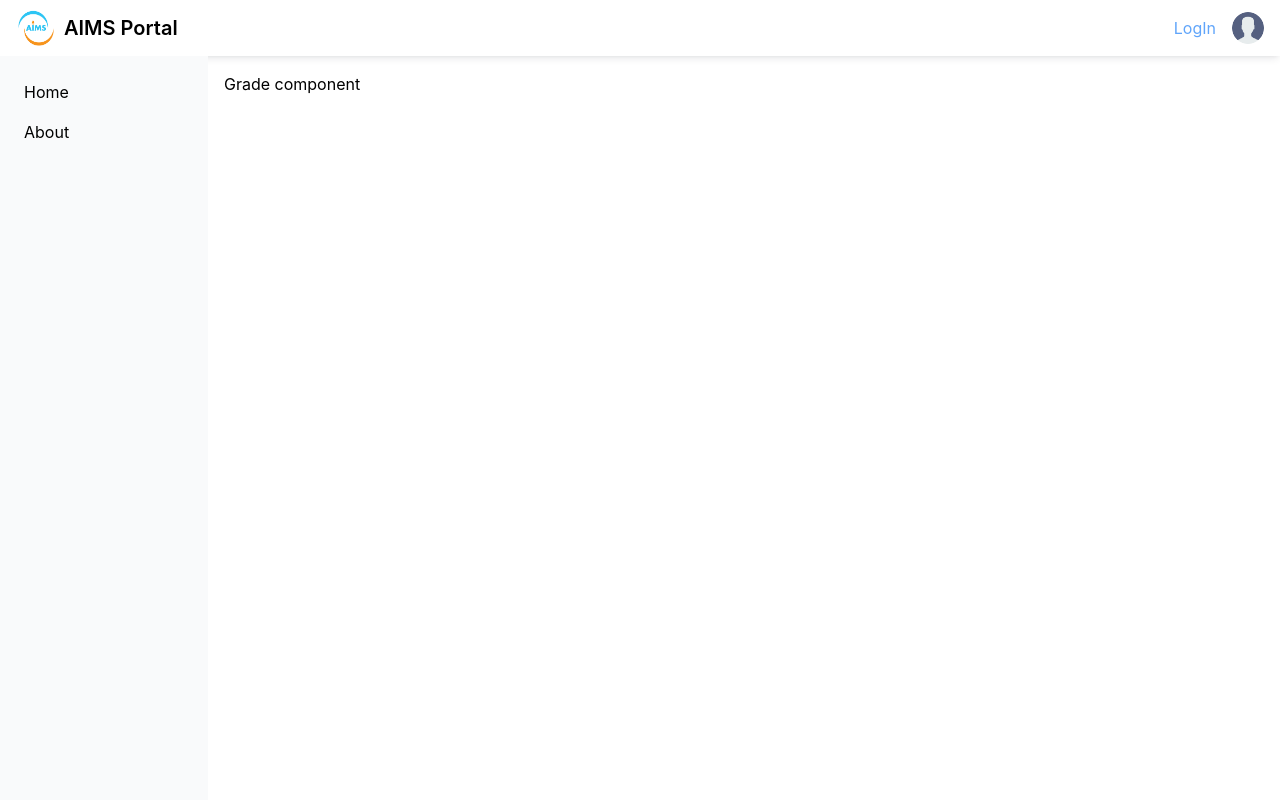
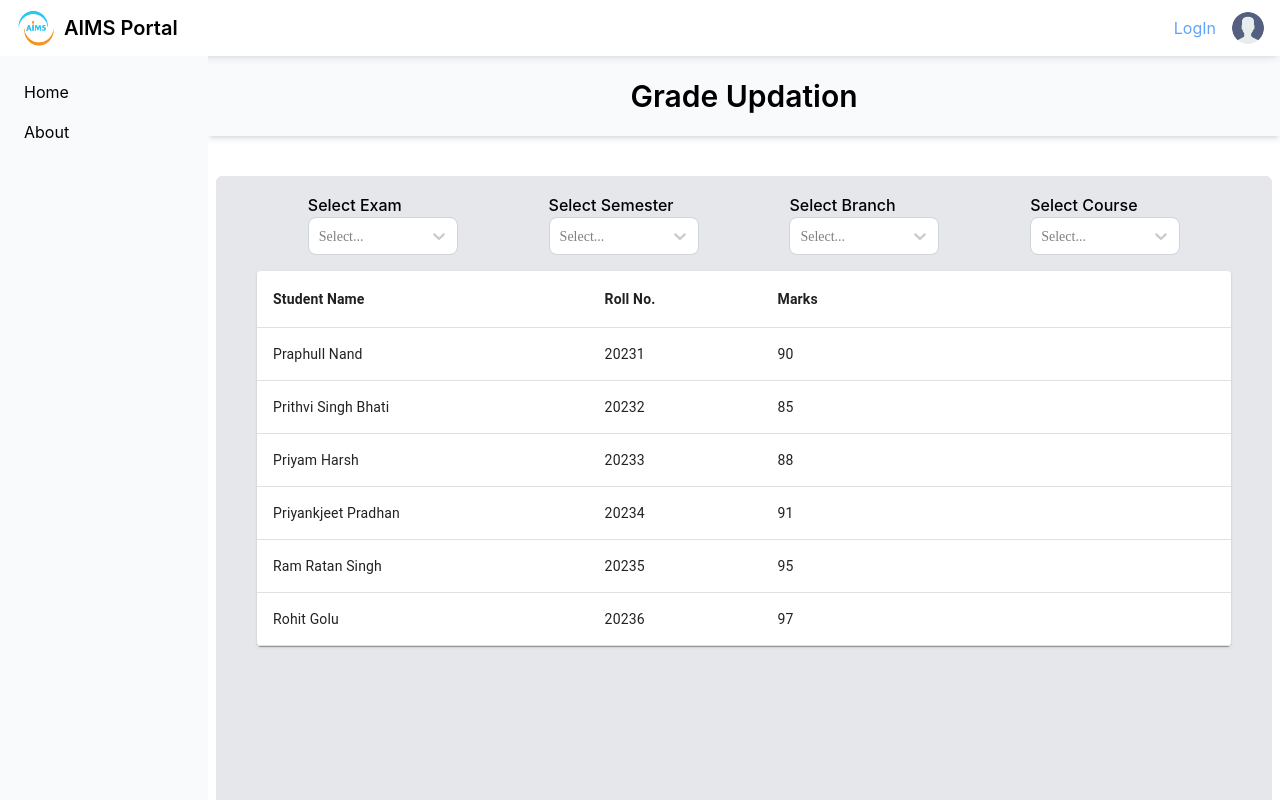
Before and after one commit to Ram-Ratan/aims, a React (Create React App) app in the folder aims/: page /grade in a window 1280 px wide. Shown: the top 800 px of the page. Built offline with nearby package versions, Linux system fonts and the light colour scheme; no server answers; the HTML template or start-up script is replaced by a standard one.

Commit message:
Grade card page designed

```diff
--- a/aims/package.json
+++ b/aims/package.json
@@ -3,6 +3,9 @@
   "version": "0.1.0",
   "private": true,
   "dependencies": {
+    "@emotion/react": "^11.11.1",
+    "@emotion/styled": "^11.11.0",
+    "@mui/material": "^5.14.16",
     "@testing-library/jest-dom": "^5.17.0",
     "@testing-library/react": "^13.4.0",
     "@testing-library/user-event": "^13.5.0",
--- a/aims/src/Pages/Grade.jsx
+++ b/aims/src/Pages/Grade.jsx
@@ -1,9 +1,149 @@
-import React from 'react'
+import React,{useState,useEffect} from 'react'
+import Select from '../components/select/Select'
+import { getCourses,getBranch, getSem } from '../apiClient/courseRegistration';
+import StickyHeadTable from './home/Table';
 
 const Grade = () => {
+  const [semester,setSemester] = useState([]);
+  const [branch,setBranch] = useState([]);
+  const [exam,setExam] = useState([]);
+  const [course,setCourse] = useState([]);
+
+
+  //data fetching through api
+  // useEffect(()=>{
+  //   setExam().then((res)=>{
+  //     setExam(res)
+  //     console.log(res);
+  //   }).catch((error)=>{
+  //     console.log('error in exam api',error);
+  //   })
+  // },[exam])
+
+  useEffect(()=>{
+    getBranch().then((res)=>{
+      setBranch(res);
+    }).catch((error)=>{
+      console.log('error while fetching data from branch api',error);
+    })
+  },[branch])
+
+  useEffect(()=>{
+    getCourses().then((res)=>{
+      setCourse(res);
+    }).catch((err)=>{
+      console.log('error while fetching data from course api',err);
+    })
+  },[course])
+
+  useEffect(()=>{
+    getSem().then((res)=>{
+      setSemester(res)
+    }).catch((err)=>{
+      console.log('error while fetching data from semester api');
+    })
+  },[semester])
+
+
+  //select options
+  const examOptions = exam.map((exam) => {
+    return {
+      label: exam.code,
+      value: exam.code,
+      ...exam
+    }
+  })
+
+  const branchOptions = branch.map((branch)=>{
+    return {
+      label: branch?.name,
+      value: branch?.code,
+      ...branch
+    }
+  })
+
+  const semesterOptions = semester.map((sem)=>{
+    return {
+      label: sem?.name,
+      value: sem?.code,
+      ...sem
+    }
+  })
+
+  const courseOptions = course.map((course)=>{
+    return {
+      label: course?.courseName,
+      value: course?.courseCode,
+      ...course
+    }
+  })
+
   return (
-    <div className='ml-4 mt-4'>
-      Grade component
+    <div>
+      <div
+        className='flex justify-center items-center text-3xl font-semibold w-full h-20 bg-slate-50 shadow-md'
+      >
+        Grade Updation
+      </div>
+      <div className='bg-gray-200 h-screen overflow-hidden mt-10 mx-2 border rounded-md py-4 font-medium'>
+        <div className='flex justify-evenly'>
+
+            <div className='w-[150px]'>
+              <label>Select Exam</label>
+              <Select
+                required={true}
+                onChange={(e) => setExam(e.target.value)}
+                value={exam}
+                options={examOptions}
+              />
+            </div>
+            <div className='w-[150px]'>
+              <label>Select Semester</label>
+              <Select
+                required={true}
+                options={semesterOptions}
+                value={semester}
+                onChange={(e) => setSemester(e.target.value)}
+              />
+            </div>
+            <div className='w-[150px]'>
+              <label>Select Branch</label>
+              <Select
+                required={true}
+                options={branchOptions}
+                value={branch}
+                onChange={(e)=>setBranch(e.target.value)}
+              />
+            </div>
+            <div className='w-[150px]'>
+              <label>Select Course</label>
+              <Select
+                required={true}
+                options={courseOptions}
+                value={course}
+                onChange={(e) => setCourse(e.target.value)}
+              />
+            </div>
+
+        </div>
+        {/* <div className='p-3 flex justify-end pr-20 bg-slate-300 w-[400px] mt-5 mx-2 border rounded-md'>
+          <input
+            type='number'
+            placeholder='Roll No.'
+            className='px-2 py-1.5 border rounded-md border-black w-[120px] mr-1'
+          />
+          <input
+            type='number'
+            className='px-2 py-1.5 border rounded-md border-black w-20'
+          />
+          <button className='border rounded-md bg-blue-500 w-16 py-1.5 ml-1'>ADD</button>
+        </div> */}
+
+        <div className='px-10 py-4'>
+          <StickyHeadTable />
+        </div>
+
+      </div>
     </div>
   )
 }
--- a/aims/src/Pages/courseRegistration/CourseRegistration.jsx
+++ b/aims/src/Pages/courseRegistration/CourseRegistration.jsx
@@ -7,6 +7,7 @@ const CourseRegistration = () => {
     const [branches,setBranches] = useState([]);
     const [sem,setSem] = useState([]);
     const [selectedSem, setSelectedSem] = useState(null);
+
     useEffect(()=>{
       getCourses({semId: selectedSem?._id}).then((res)=>{
         setCourses(res);
@@ -23,7 +24,7 @@ const CourseRegistration = () => {
       }).catch((err)=>{
         console.log(err);
       })
-    },[])
+    },[branches])
 
     useEffect(()=>{
       getSem().then((res)=>{
@@ -32,7 +33,7 @@ const CourseRegistration = () => {
       }).catch((err)=>{
         console.log(err);
       })
-    },[])
+    },[sem])
 
     const courseOptions = courses?.map((course)=>{
     return {
--- /dev/null
+++ b/aims/src/Pages/home/Table.jsx
@@ -0,0 +1,64 @@
+import React, { useState } from 'react';
+import Paper from '@mui/material/Paper';
+import Table from '@mui/material/Table';
+import TableBody from '@mui/material/TableBody';
+import TableCell from '@mui/material/TableCell';
+import TableContainer from '@mui/material/TableContainer';
+import TableHead from '@mui/material/TableHead';
+import TableRow from '@mui/material/TableRow';
+
+const rows = [
+  { id: 1, name: 'Praphull Nand',rollNo : 20231, marks: 90 },
+  { id: 2, name: 'Prithvi Singh Bhati', rollNo : 20232, marks: 85 },
+  { id: 3, name: 'Priyam Harsh', rollNo : 20233, marks: 88 },
+  { id: 4, name: 'Priyankjeet Pradhan',rollNo : 20234, marks: 91 },
+  { id: 5, name: 'Ram Ratan Singh', rollNo : 20235, marks: 95 },
+  { id: 6, name: 'Rohit Golu', rollNo : 20236, marks: 97 },
+];
+
+export default function MyTable() {
+  const [data, setData] = useState(rows);
+
+  const handleMarksChange = (event, id) => {
+    const updatedData = data.map((item) => {
+      if (item.id === id) {
+        return { ...item, marks: parseInt(event.target.value) };
+      }
+      return item;
+    });
+    setData(updatedData);
+  };
+
+  return (
+
+    <Paper>
+      <TableContainer>
+        <Table>
+          <TableHead>
+            <TableRow>
+              <TableCell><b>Student Name</b></TableCell>
+              <TableCell><b>Roll No.</b></TableCell>
+              <TableCell><b>Marks</b></TableCell>
+            </TableRow>
+          </TableHead>
+          <TableBody>
+            {data.map((row) => (
+              <TableRow key={row.id}>
+                <TableCell>{row.name}</TableCell>
+                <TableCell>{row.rollNo}</TableCell>
+                <TableCell>
+                  <input
+                    type="number"
+                    value={row.marks}
+                    onChange={(event) => handleMarksChange(event, row.id)}
+                  />
+                </TableCell>
+              </TableRow>
+            ))}
+          </TableBody>
+        </Table>
+      </TableContainer>
+    </Paper>
+
+  );
+}
```
Also changed, not shown: 1 other file (tests, documents, lock files or other folders).
